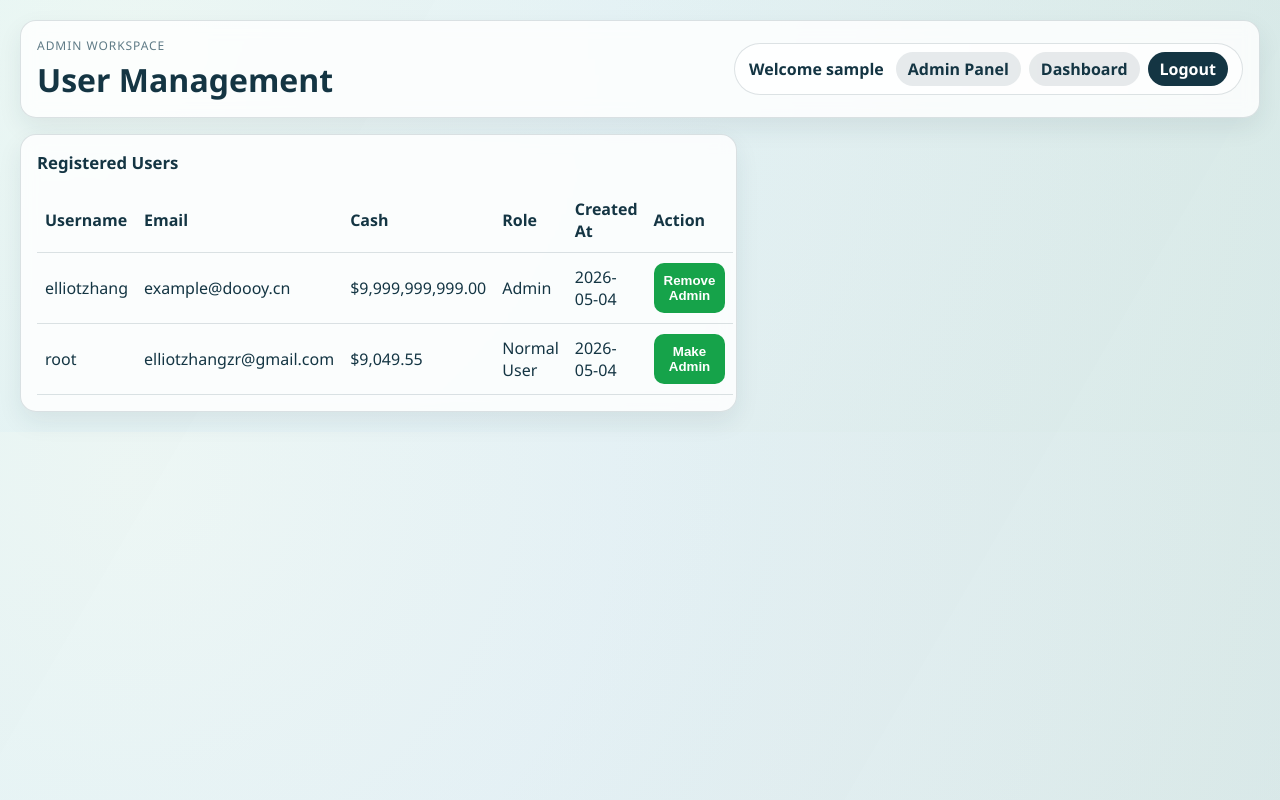
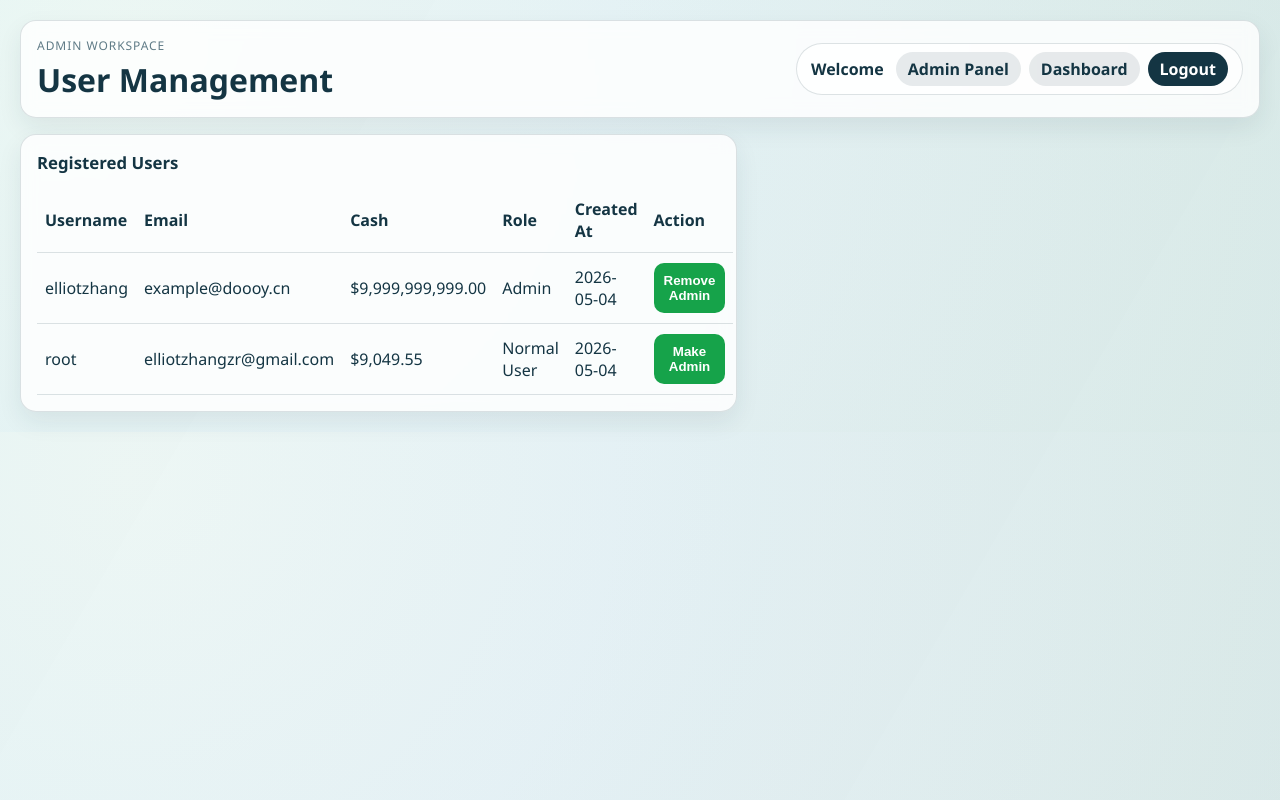
Before and after one commit to ElliotZhangzr/CITS5505_project_1, a Flask app: template templates/admin_users.html in a window 1280 px wide. Run offline with Flask 3, Linux system fonts and the light colour scheme; the template is opened without the code that fills it: values that come from a table or form of the project are taken from there, others are empty; the visitor is signed in with stand-in values (Sample User, id 1); data comes from the database, SQL or seed files in the repository; parts of the project's set-up code (start-up, migrations or seed data) failed here and were passed over.

Commit message:
Updated welcome text of html pages

```diff
--- a/templates/admin.html
+++ b/templates/admin.html
@@ -19,7 +19,7 @@
 
             <div class="header-actions">
                 <div class="user-panel">
-                    <p class="welcome-text">Welcome {{ session["user"] }}</p>
+                    <p class="welcome-text">Welcome {{ current_user.username }}</p>
                     <div class="user-links">
                         <a class="action-link secondary" href="/dashboard">Dashboard</a>
                         <a class="action-link" href="/logout">Logout</a>
--- a/templates/admin_users.html
+++ b/templates/admin_users.html
@@ -18,7 +18,7 @@
 
             <div class="header-actions">
                 <div class="user-panel">
-                    <p class="welcome-text">Welcome {{ session["user"] }}</p>
+                    <p class="welcome-text">Welcome {{ current_user.username }}</p>
                     <div class="user-links">
                         <a class="action-link secondary" href="/admin">Admin Panel</a>
                         <a class="action-link secondary" href="/dashboard">Dashboard</a>
--- a/templates/dashboard.html
+++ b/templates/dashboard.html
@@ -20,7 +20,7 @@
                     <p class="welcome-text">Welcome {{ session["user"] }}</p>
                     <p class="welcome-text">Cash <span id="accountCash">${{ session["cash"] }}</span></p>
                     <div class="user-links">
-                        {% if is_admin %}
+                        {% if current_user.is_admin %}
                             <a class="action-link secondary" href="/admin">Admin</a>
                         {% endif %}
                         <a class="action-link secondary" href="/users">Users</a>
```
